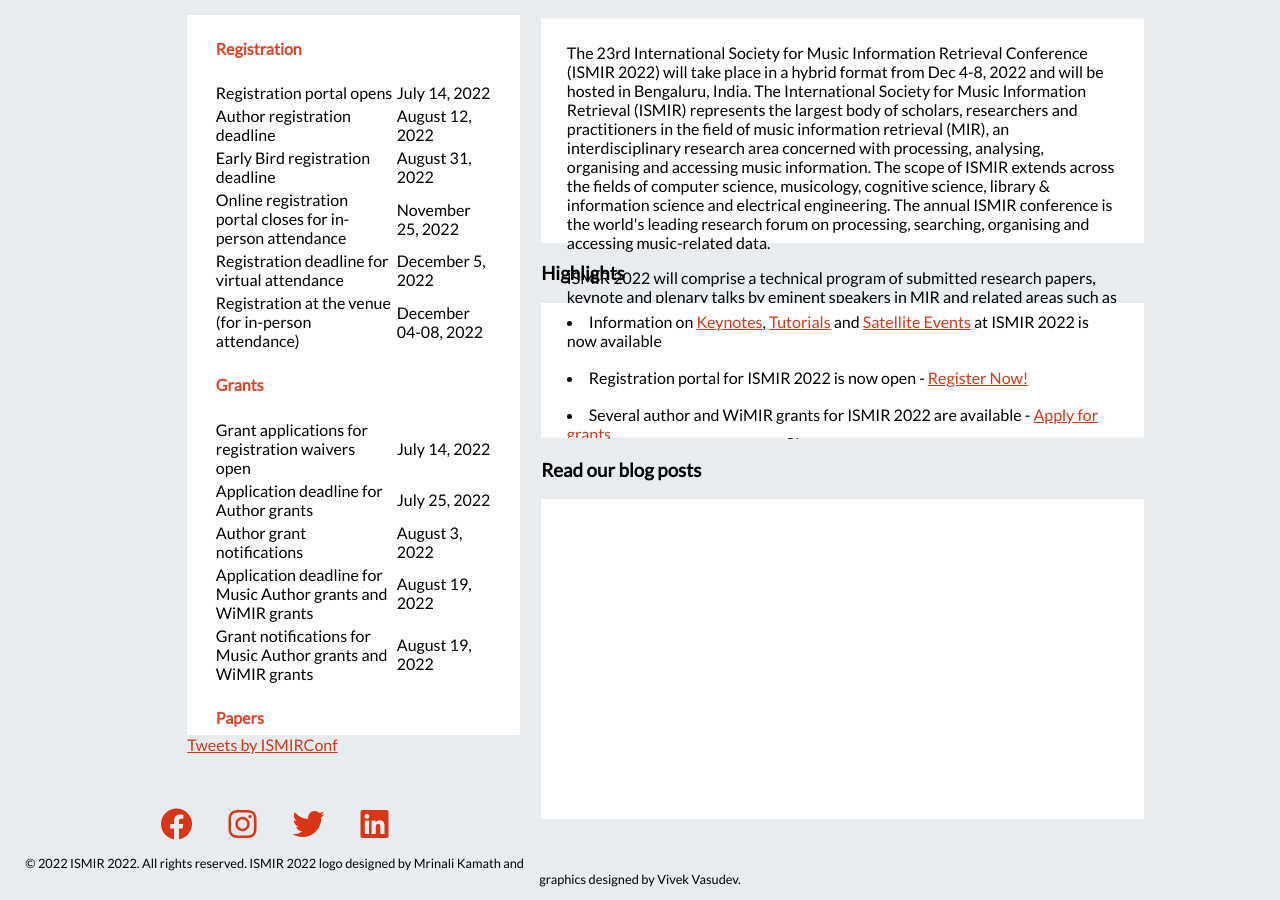
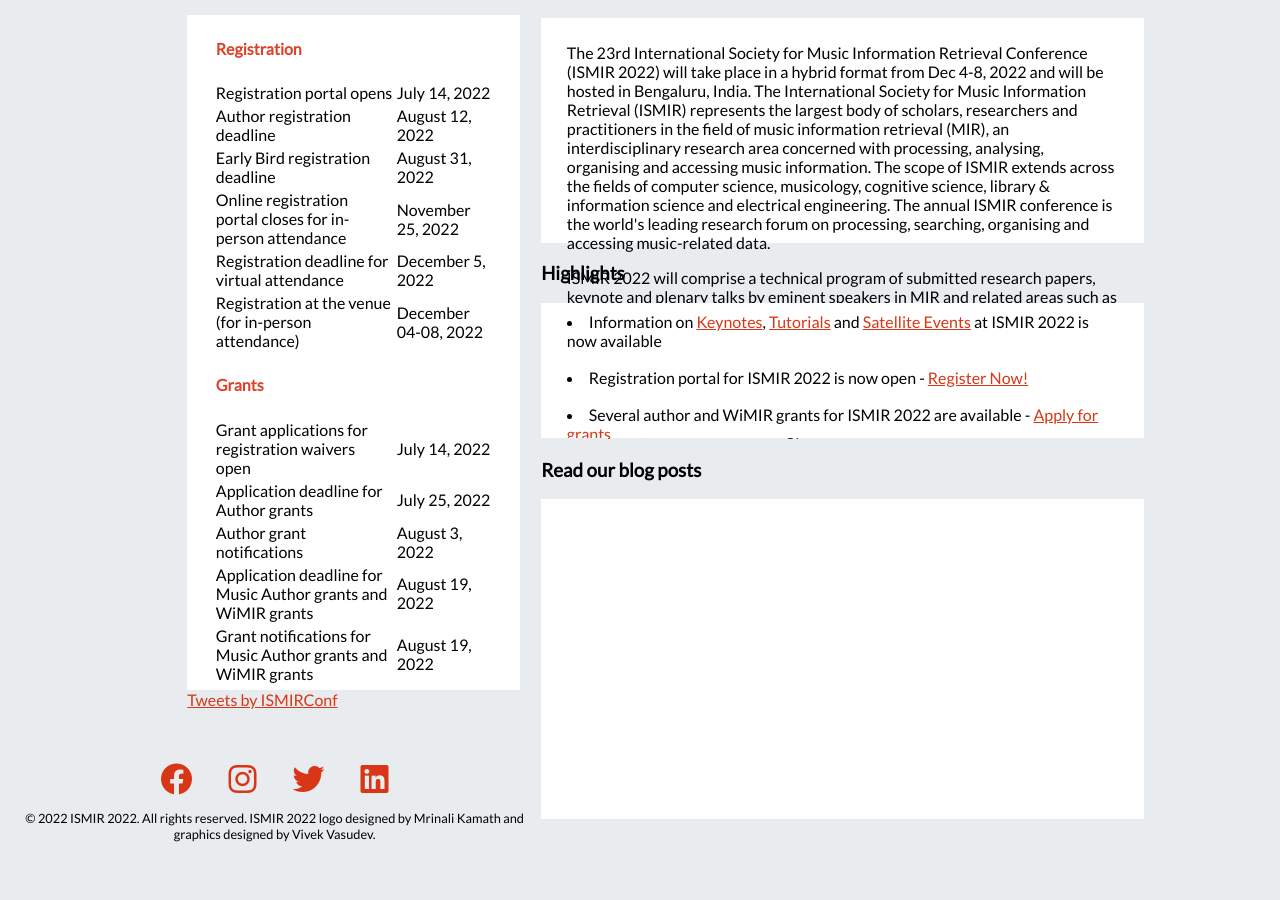
Before and after one commit to ismir2022/ismir2022.github.io, a Jekyll site: the page built from index_staging.md, in a window 1280 px wide and 900 px high, scrolled down 619 px. Built offline with Jekyll 4.4.1, drawn with Linux system fonts in a browser that asks for light colours; nearby versions of some CDN libraries; comment, search, counter and statistics services are not loaded; after the commit the page ends 1476 px from its top, so only the background shows below that.

Commit message:
bug fixes on index staging

```diff
--- a/index_staging.md
+++ b/index_staging.md
@@ -4,7 +4,7 @@
 ---
 
 <h1 style="float:right; width:63%;"> Welcome to ISMIR 2022! </h1>
-<div style="background-color: rgb(255, 255, 255); height:25vh;float:right; width:63%; padding-left: 2vw; padding-right: 2vw; padding-top: 1vh; display:block;">
+<div style="background-color: rgb(255, 255, 255); height:25vh;float:right; width:63%; padding-left: 2vw; padding-right: 2vw; padding-top: 1vh; padding-bottom: 1vh; display:block;">
 <p>The 23rd International Society for Music Information Retrieval Conference (ISMIR 2022) will take place in a hybrid format from Dec 4-8, 2022 and will be hosted in Bengaluru, India. The International Society for Music Information Retrieval (ISMIR) represents the largest body of scholars, researchers and practitioners in the field of music information retrieval (MIR), an interdisciplinary research area concerned with processing, analysing, organising and accessing music information. The scope of ISMIR extends across the fields of computer science, musicology, cognitive science, library & information science and electrical engineering. The annual ISMIR conference is the world's leading research forum on processing, searching, organising and accessing music-related data.
 </p>
 <p>
@@ -50,7 +50,7 @@
 </div>
 
 ### Important Dates (AoE)
-<table style="width:26vw; height:80vh; display: block; overflow-y:auto; overflow-x:hidden; background-color:rgb(255, 255, 255); padding-left: 2vw; padding-right: 2vw; padding-bottom: 1vh;">
+<table style="width:26vw; height:75vh; display: block; overflow-y:auto; overflow-x:hidden; background-color:rgb(255, 255, 255); padding-left: 2vw; padding-right: 2vw; padding-bottom: 1vh;">
         <tr>
             <td><h4><span style="color:#DB442A">Registration</span></h4></td>
             <td> </td>
@@ -197,7 +197,7 @@
         </tr>
 </table>
 
-<div style="float:left;"><a class="twitter-timeline" data-width="26vw" data-height="height:60vh;" href="https://twitter.com/ISMIRConf?ref_src=twsrc%5Etfw">Tweets by ISMIRConf</a> <script async src="https://platform.twitter.com/widgets.js" charset="utf-8"></script></div>
+<div style="float:left;"><a class="twitter-timeline" data-width="26vw" data-height="60vh" href="https://twitter.com/ISMIRConf?ref_src=twsrc%5Etfw">Tweets by ISMIRConf</a> <script async src="https://platform.twitter.com/widgets.js" charset="utf-8"></script></div>
 <!-- <div class="mobiletwitter"><a class="twitter-timeline" data-width="250" data-height="400" href="https://twitter.com/ISMIRConf?ref_src=twsrc%5Etfw">Tweets by ISMIRConf</a> <script async src="https://platform.twitter.com/widgets.js" charset="utf-8"></script></div> -->
 <br>
 <br>
```
